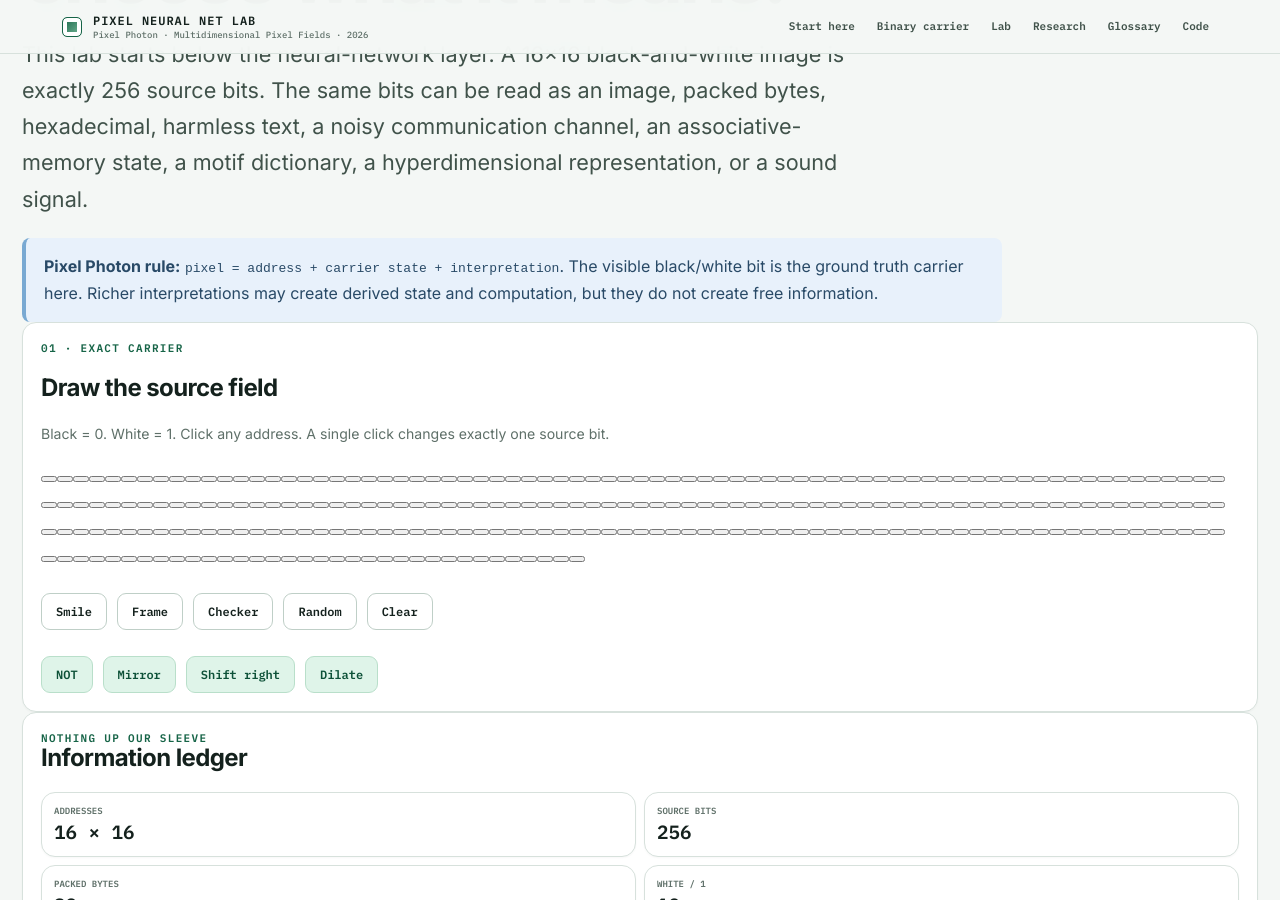
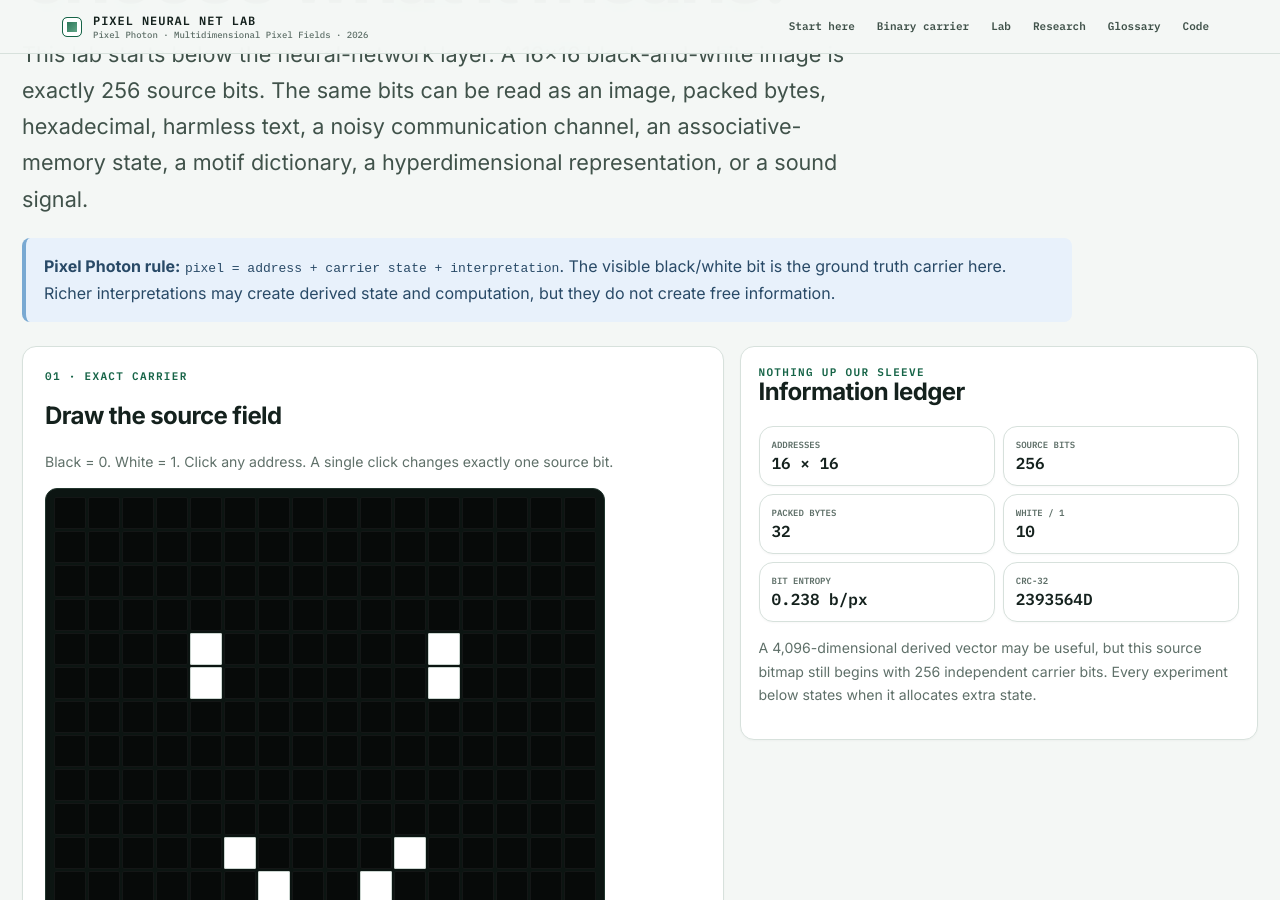
Before and after one commit to bitwikiorg/pixel-art-2026, a Jekyll site: the page built from carrier/index.html, in a window 1280 px wide and 900 px high, scrolled down 303 px. Built offline with Jekyll 4.4.1, drawn with Linux system fonts in a browser that asks for light colours.

Commit message:
Load Binary Carrier page styles

```diff
--- a/_layouts/default.html
+++ b/_layouts/default.html
@@ -10,6 +10,7 @@
   <link rel="preconnect" href="https://fonts.gstatic.com" crossorigin>
   <link href="https://fonts.googleapis.com/css2?family=IBM+Plex+Mono:wght@400;500;600&family=Inter:wght@400;500;600;700&display=swap" rel="stylesheet">
   <link rel="stylesheet" href="{{ '/assets/css/style.css' | relative_url }}">
+  {% if page.binary_carrier %}<link rel="stylesheet" href="{{ '/assets/css/carrier.css' | relative_url }}">{% endif %}
 </head>
 <body>
   <a class="skip-link" href="#main-content">Skip to content</a>
```
